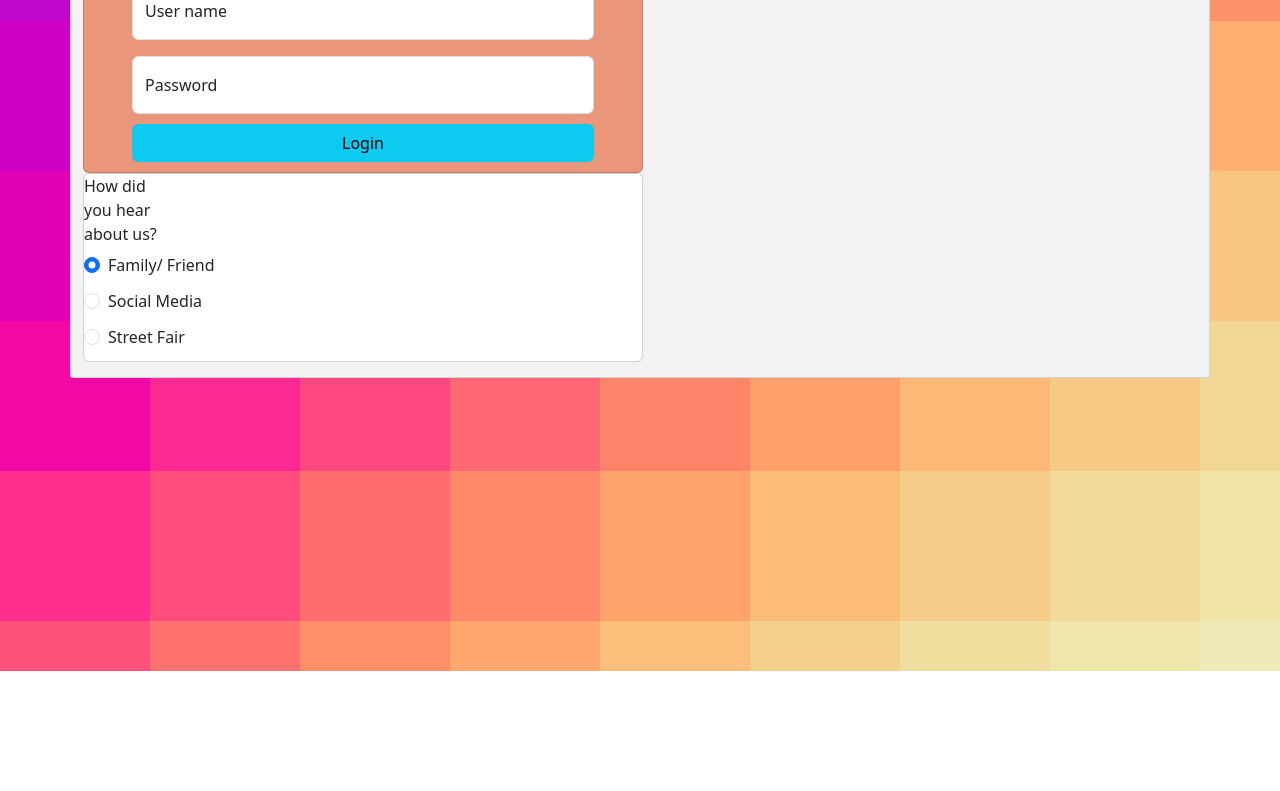
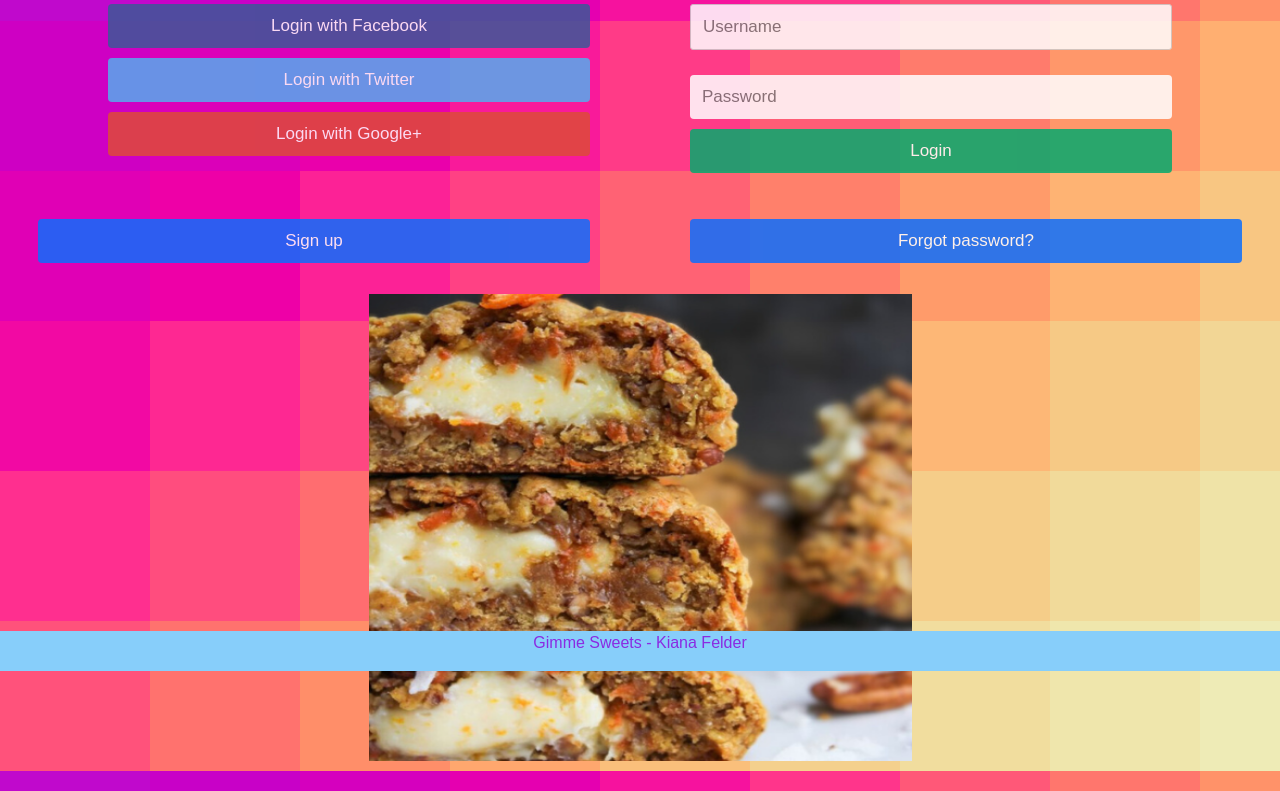
Before and after one commit to YearUp2023Fall-QuantumQoders/Capstone2.0, a plain HTML site: page login.html in a window 1280 px wide. Shown: the part 129-920 px from the top of the page. Before the commit the page ends 800 px from the top, so only its background shows below. Drawn offline with nearby package versions, Linux system fonts and the light colour scheme.

Commit message:
lots of changes

```diff
--- a/css/styles.css
+++ b/css/styles.css
@@ -1,5 +1,6 @@
-.logincard{
-    background-color: blueviolet;
+#LoginImg {
+  margin-left: auto;
+  margin-right: auto;
 }
 .navbar{
     background-color: chartreuse;
@@ -85,6 +86,17 @@ body{
     color: grey;
   }
 
+
+  #MainC{
+    background-color: transparent;
+  }
+
+  #LoginC, #footerB, #MainC {
+    border: none;
+  }
+
+
+
   /* Responsive layout - when the screen is less than 800px wide, make the two columns stack on top of each other instead of next to each other (and change the direction - make the "cart" column go on top) */
   @media (max-width: 800px) {
     .row {
--- a/login.html
+++ b/login.html
@@ -35,76 +35,210 @@
       </nav>
 
     </header>
-    <main>
+
     <div class="container">
-        <div class="row row-cols-2">
+      <form action="/action_page.php">
+        <div class="row">
+          <h2 style="text-align:center">Login with Social Media or Manually</h2>
     <div class="col">
-            <div class="card p-5" style="width: 35rem; height: 15rem; background-color: darksalmon;">
-
-            <div class="form-floating mb-3">
-              <input type="email" class="form-control" id="floatingInput" placeholder="name@example.com">
-              <label for="floatingInput">User name</label>
+            <a href="#" class="fb btn">
+              <i class="fa fa-facebook fa-fw"></i> Login with Facebook
+             </a>
+            <a href="#" class="twitter btn">
+              <i class="fa fa-twitter fa-fw"></i> Login with Twitter
+            </a>
+            <a href="#" class="google btn"><i class="fa fa-google fa-fw">
+              </i> Login with Google+
+            </a>
           </div>
-            <!-- <div class="row">
     <div class="col">
-                Column
-              </div> -->
-            <div class="form-floating">
-              <input type="password" class="form-control" id="floatingPassword" placeholder="Password">
-              <label for="floatingPassword">Password</label>
+          <div class="hide-md-lg">
+          <p>Or sign in manually:</p>
         </div>
-            <div>
-            <button type="button" class="btn btn-info">Login</button>
+    <input type="text" name="username" placeholder="Username" required>
+            <input type="password" name="password" placeholder="Password" required>
+            <input type="submit" value="Login">
           </div>
           </div>
+      </form>
+    </div>
+     <div class="bottom-container">
+      <div class="row">
         <div class="col">
-            <div class="card" style="width: 35rem;">
-            <legend class="col-form-label col-sm-2 pt-0">How did you hear about us?</legend>
-            <div class="col-sm-10">
-              <div class="form-check">
-                <input class="form-check-input" type="radio" name="gridRadios" id="gridRadios1" value="option1" checked>
-                <label class="form-check-label" for="gridRadios1">
-                  Family/ Friend
-                </label>
+          <a href="#" style="color:white" class="btn btn-primary">Sign up</a>
         </div>
-              <div class="form-check">
-                <input class="form-check-input" type="radio" name="gridRadios" id="gridRadios2" value="option2">
-                <label class="form-check-label" for="gridRadios2">
-                  Social Media
-                </label>
-              </div>
-              <div class="form-check">
-                <input class="form-check-input" type="radio" name="gridRadios" id="gridRadios3" value="option3">
-                <label class="form-check-label" for="gridRadios3">
-                  Street Fair
-                </label>
+        <div class="col">
+          <a href="#" style="color:white" class="btn btn-primary">Forgot password?</a>
         </div>
       </div>
+    </div>
+    <style>
+      body {
+        font-family: Arial, Helvetica, sans-serif;
+      }
+
+      * {
+        box-sizing: border-box;
+      }
+
+
+      /* style inputs and link buttons */
+      input,
+      .btn {
+        width: 100%;
+        padding: 12px;
+        border: none;
+        border-radius: 4px;
+        margin: 5px 0;
+        opacity: 0.85;
+        display: inline-block;
+        font-size: 17px;
+        line-height: 20px;
+        text-decoration: none; /* remove underline from anchors */
+      }
+
+      input:hover,
+      .btn:hover {
+        opacity: 1;
+      }
+
+      /* add appropriate colors to fb, twitter and google buttons */
+      .fb {
+        background-color: #3B5998;
+        color: white;
+      }
+
+      .twitter {
+        background-color: #55ACEE;
+        color: white;
+      }
+
+      .google {
+        background-color: #dd4b39;
+        color: white;
+      }
+
+      /* style the submit button */
+      input[type=submit] {
+        background-color: #04AA6D;
+        color: white;
+        cursor: pointer;
+      }
+
+      input[type=submit]:hover {
+        background-color: #45a049;
+      }
+
+      /* Two-column layout */
+      .col {
+        float: left;
+        width: 50%;
+        margin: auto;
+        padding: 0 50px;
+        margin-top: 6px;
+      }
+
+      /* Clear floats after the columns */
+      .row:after {
+        content: "";
+        display: table;
+        clear: both;
+      }
+
+      /* vertical line */
+      .vl {
+        position: absolute;
+        left: 50%;
+        transform: translate(-50%);
+        border: 2px solid #ddd;
+        height: 175px;
+      }
+
+      /* text inside the vertical line */
+      .vl-innertext {
+        position: absolute;
+        top: 50%;
+        transform: translate(-50%, -50%);
+        background-color: #f1f1f1;
+        border: 1px solid #ccc;
+        border-radius: 50%;
+        padding: 8px 10px;
+      }
+
+      /* hide some text on medium and large screens */
+      .hide-md-lg {
+        display: none;
+      }
+
+      /* bottom container */
+      .bottom-container {
+        text-align: center;
+        background-color:
+        border-radius: 0px 0px 4px 4px;
+      }
+
+
+       /* style the container */
+       .container {
+        position: relative;
+        border-radius: 0px 0px 4px 4px;
+        background-color: transparent;
+        border: none;
+        padding: 20px 0 30px 0;
+      }
+
+      /* Responsive layout - when the screen is less than 650px wide, make the two columns stack on top of each other instead of next to each other */
+      @media screen and (max-width: 650px) {
+        .col {
+          width: 100%;
+          margin-top: 0;
+        }
+        /* hide the vertical line */
+        .vl {
+          display: none;
+        }
+        /* show the hidden text on small screens */
+        .hide-md-lg {
+          display: block;
+          text-align: center;
+        }
+      }
+      </style>
+
+
+       <div class="container text-center">
+        <div class="row">
+          <div class="col">
+
+            <img src="images/Carrot Cake cookie.png" width="543" height="467">
+
+
           </div>
         </div>
       </div>
 
 
 
+        <footer>
+          <div id="footerB" class="card">
+          <style>
+            .footer {
+              position: fixed;
+              left: 0;
+              bottom: 0;
+              width: 100%;
+              background-color: lightskyblue;
+              color: blueviolet;
+              text-align: center;
+            }
+            </style>
 
+            <div class="footer">
+              <p>Gimme Sweets - Kiana Felder</p>
+            </div>
+          </div>
 
-<!--
-      <h1 class="text-center section-">Login Page</h1>
-      <div class="container d-flex justify-content-center">
-      <div class="card" style="width: 35rem;">
-      <div class="form-floating mb-3">
-        <input type="email" class="form-control" id="floatingInput" placeholder="name@example.com">
-        <label for="floatingInput">Email address</label>
-      </div>
-      <div class="form-floating">
-        <input type="password" class="form-control" id="floatingPassword" placeholder="Password">
-        <label for="floatingPassword">Password</label>
-
-
-
-
-</main>
-<footer></footer>
+        </footer>
         <script src="https://cdn.jsdelivr.net/npm/bootstrap@5.3.2/dist/js/bootstrap.bundle.min.js" integrity="sha384-C6RzsynM9kWDrMNeT87bh95OGNyZPhcTNXj1NW7RuBCsyN/o0jlpcV8Qyq46cDfL" crossorigin="anonymous"></script>
       </body>
     </html>
```
Also changed, not shown: Index.html (+5 -5 lines), checkout.html (+23 -2 lines), products.html (+1 -1 lines), registration.html (+19 -2 lines), troubleshoott.html (added, +28 -0 lines), images/Carrot Cake cookie.png (added), images/FooterSub.png (added), images/Halloween myystery box pick.png (added), troubleeshoot.html (added). Lines whose indentation alone changed are shown as unchanged.
